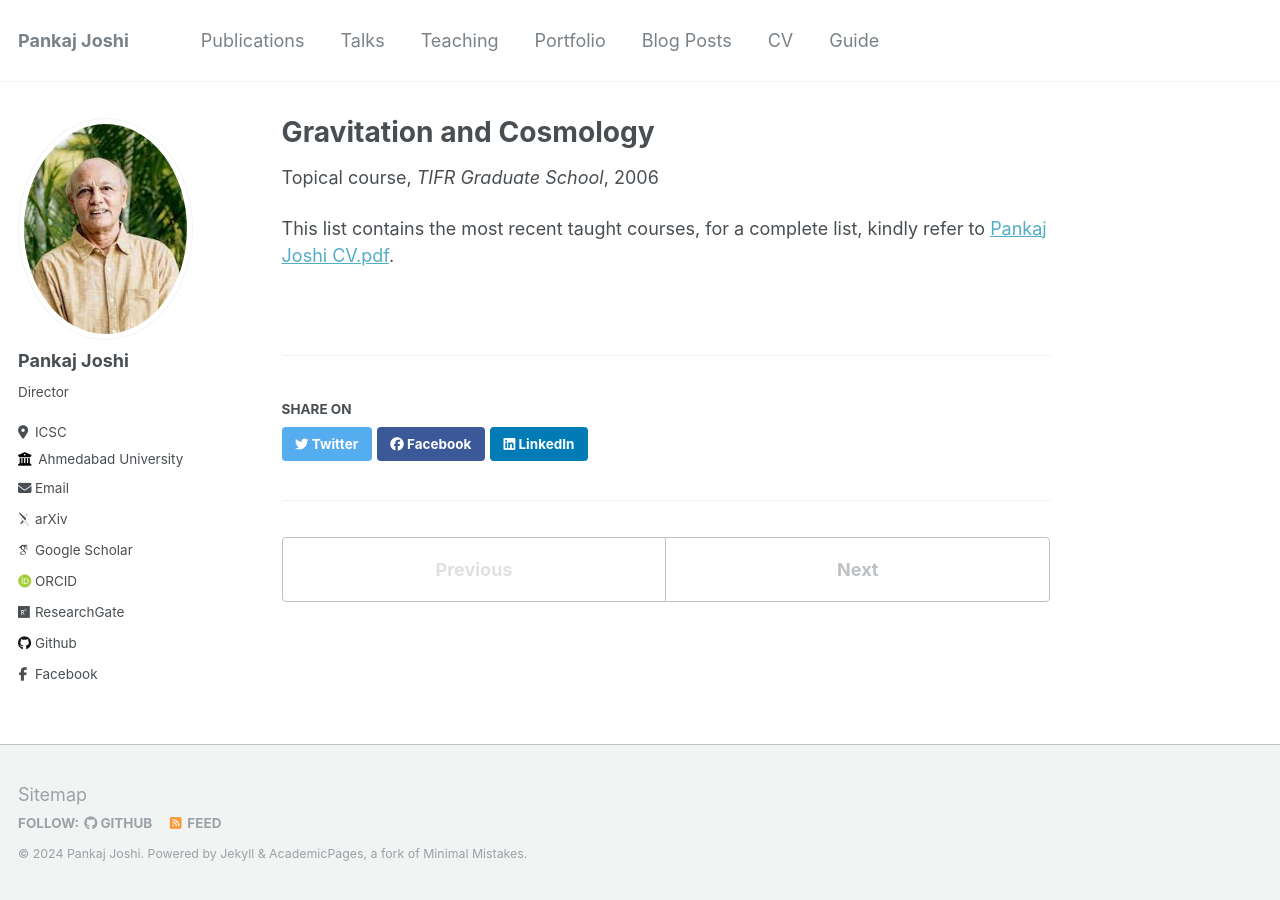
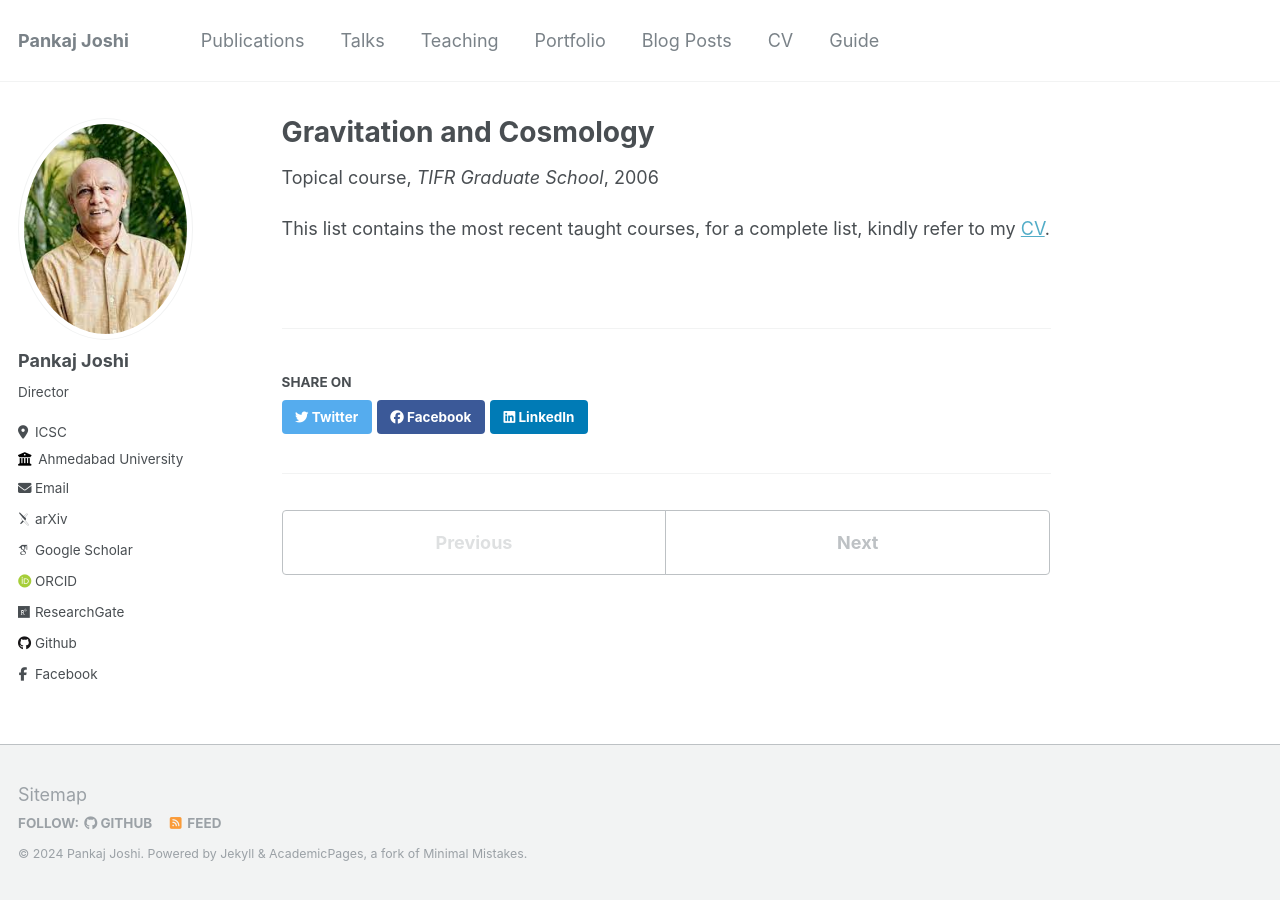
Before and after one commit to Pankaj-S-Joshi/Pankaj-S-Joshi.github.io, a Jekyll site: the page built from _teaching/TIFR Gravitation and Cosmology.md, in a window 1280 px wide. Built offline with Jekyll 4.4.1, drawn with Linux system fonts in a browser that asks for light colours; some web fonts are replaced.

Commit message:
Update TIFR Gravitation and Cosmology.md
Changed the description to be formal.

```diff
--- a/_teaching/TIFR Gravitation and Cosmology.md
+++ b/_teaching/TIFR Gravitation and Cosmology.md
@@ -7,4 +7,4 @@ date: 01-01-2006
 location: "TIFR, India"
 ---
 
-This list contains the most recent taught courses, for a complete list, kindly refer to [Pankaj Joshi CV.pdf](/files/Pankaj%20Joshi%20CV.pdf).
+This list contains the most recent taught courses, for a complete list, kindly refer to my [CV](/files/Pankaj%20Joshi%20CV.pdf).
```
